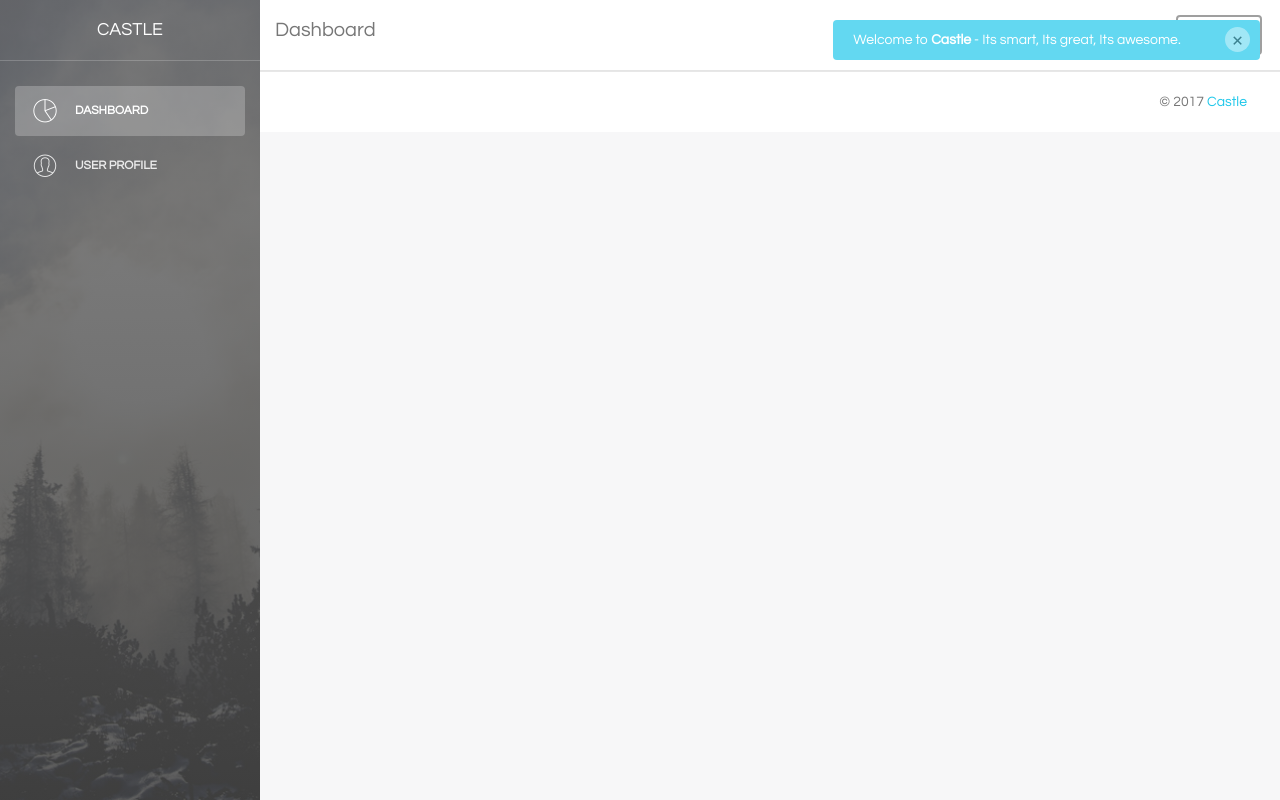
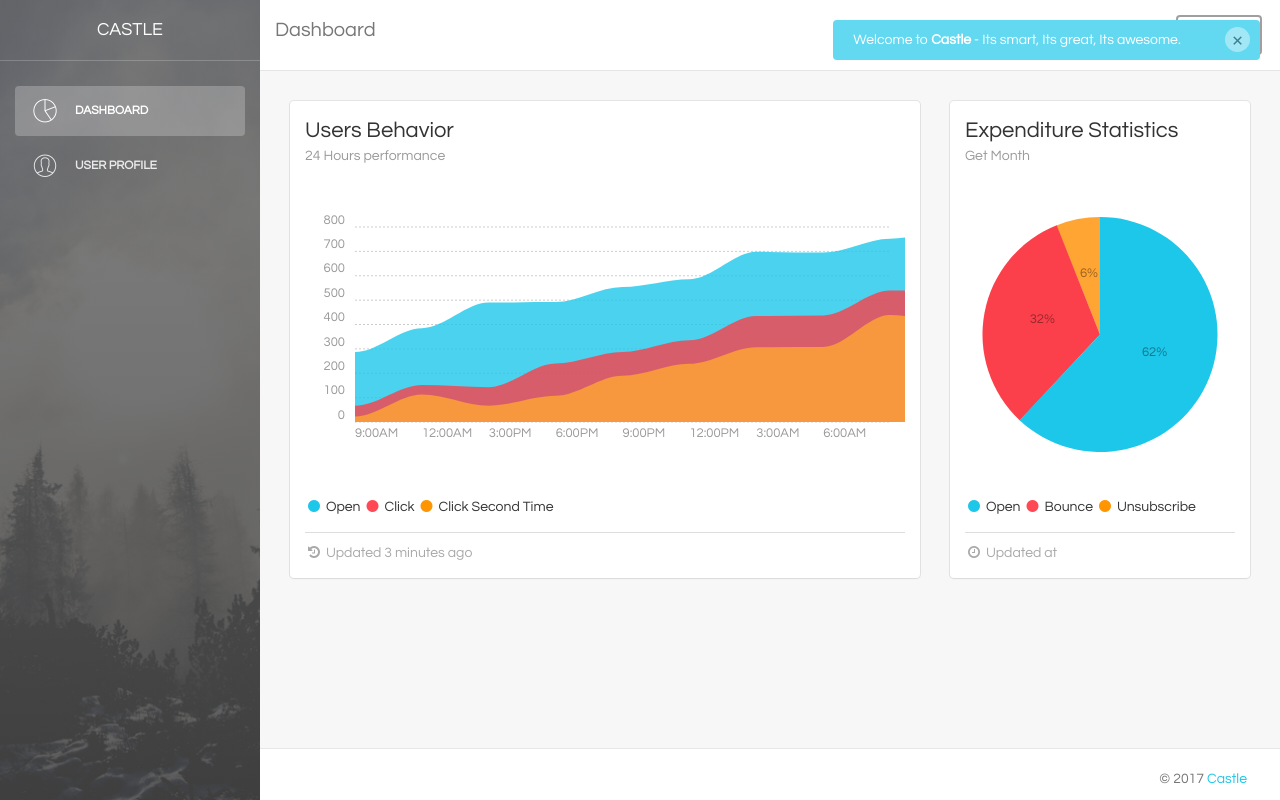
Before and after one commit to Shadheeskumar/Castle-Web, a plain HTML site: page dashboard.html in a window 1280 px wide. Drawn offline with Linux system fonts and the light colour scheme; some packages are replaced by stand-ins of ours.

Commit message:
added graph

```diff
--- a/dashboard.html
+++ b/dashboard.html
@@ -102,6 +102,64 @@
 
 
 
+<div class="content">
+            <div class="col-md-8">
+                        <div class="card">
+                            <div class="header">
+                                <h4 class="title">Users Behavior</h4>
+                                <p class="category">24 Hours performance</p>
+                            </div>
+                            <div class="content">
+                                <div id="chartHours" class="ct-chart"></div>
+                                <div class="footer">
+                                    <div class="legend">
+                                        <i class="fa fa-circle text-info"></i> Open
+                                        <i class="fa fa-circle text-danger"></i> Click
+                                        <i class="fa fa-circle text-warning"></i> Click Second Time
+                                    </div>
+                                    <hr>
+                                    <div class="stats">
+                                        <i class="fa fa-history"></i> Updated 3 minutes ago
+                                    </div>
+                                </div>
+                            </div>
+                        </div>
+                    </div>
+
+
+
+
+            <div class="container-fluid">
+                <div class="row">
+                    <div class="col-md-4">
+                        <div class="card">
+                            <div class="header">
+                                <h4 class="title">Expenditure Statistics</h4>
+                                <p class="category">Get Month</p>
+                            </div>
+                            <div class="content">
+                                <div id="chartPreferences" class="ct-chart ct-perfect-fourth"></div>
+
+                                <div class="footer">
+                                    <div class="legend">
+                                        <i class="fa fa-circle text-info"></i> Open
+                                        <i class="fa fa-circle text-danger"></i> Bounce
+                                        <i class="fa fa-circle text-warning"></i> Unsubscribe
+                                    </div>
+                                    <hr>
+                                    <div class="stats">
+                                        <i class="fa fa-clock-o"></i> Updated at
+                                    </div>
+                                </div>
+                            </div>
+                        </div>
+                    </div>
+
+
+                </div>
+            </div>
+        </div>
+
 
 
 
```
